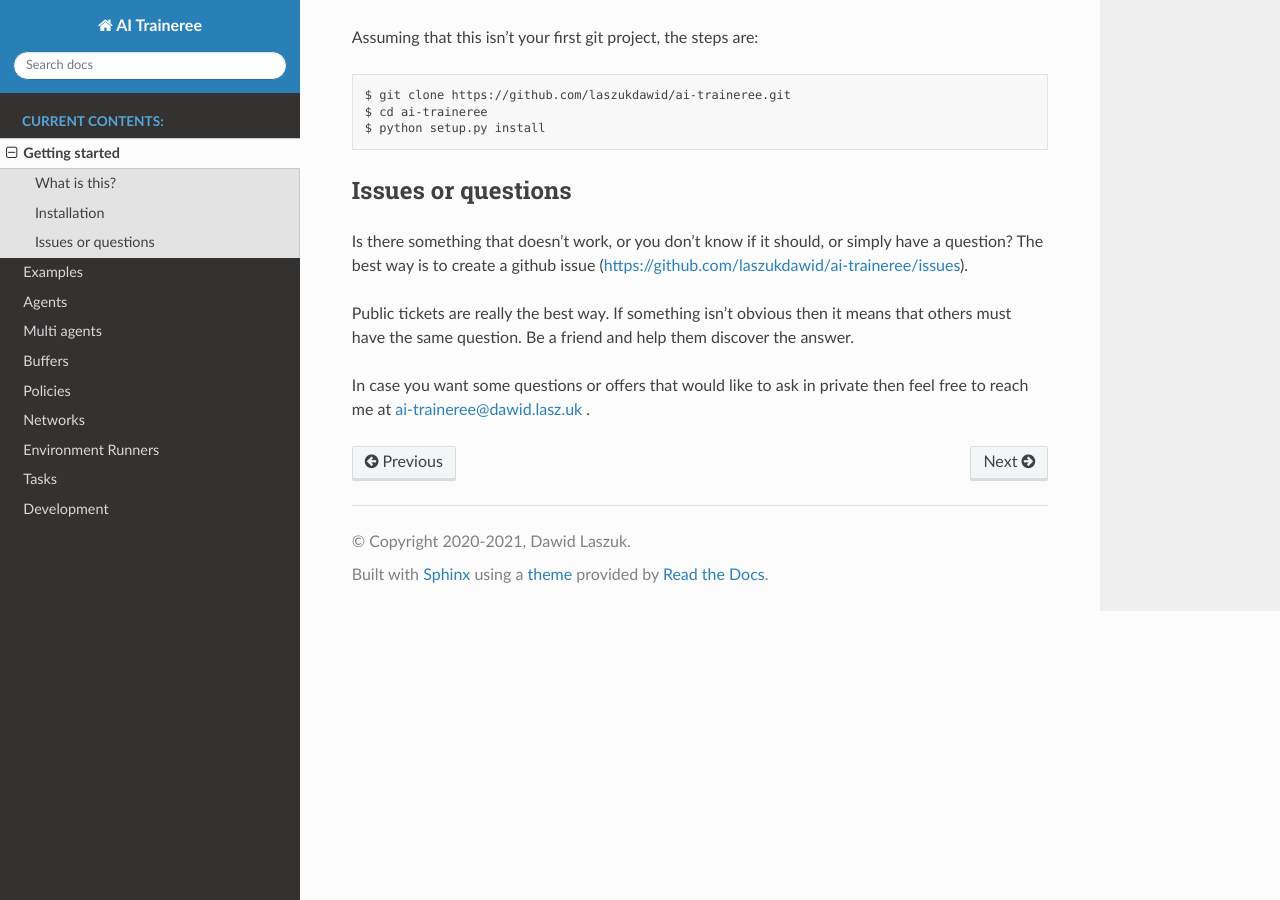
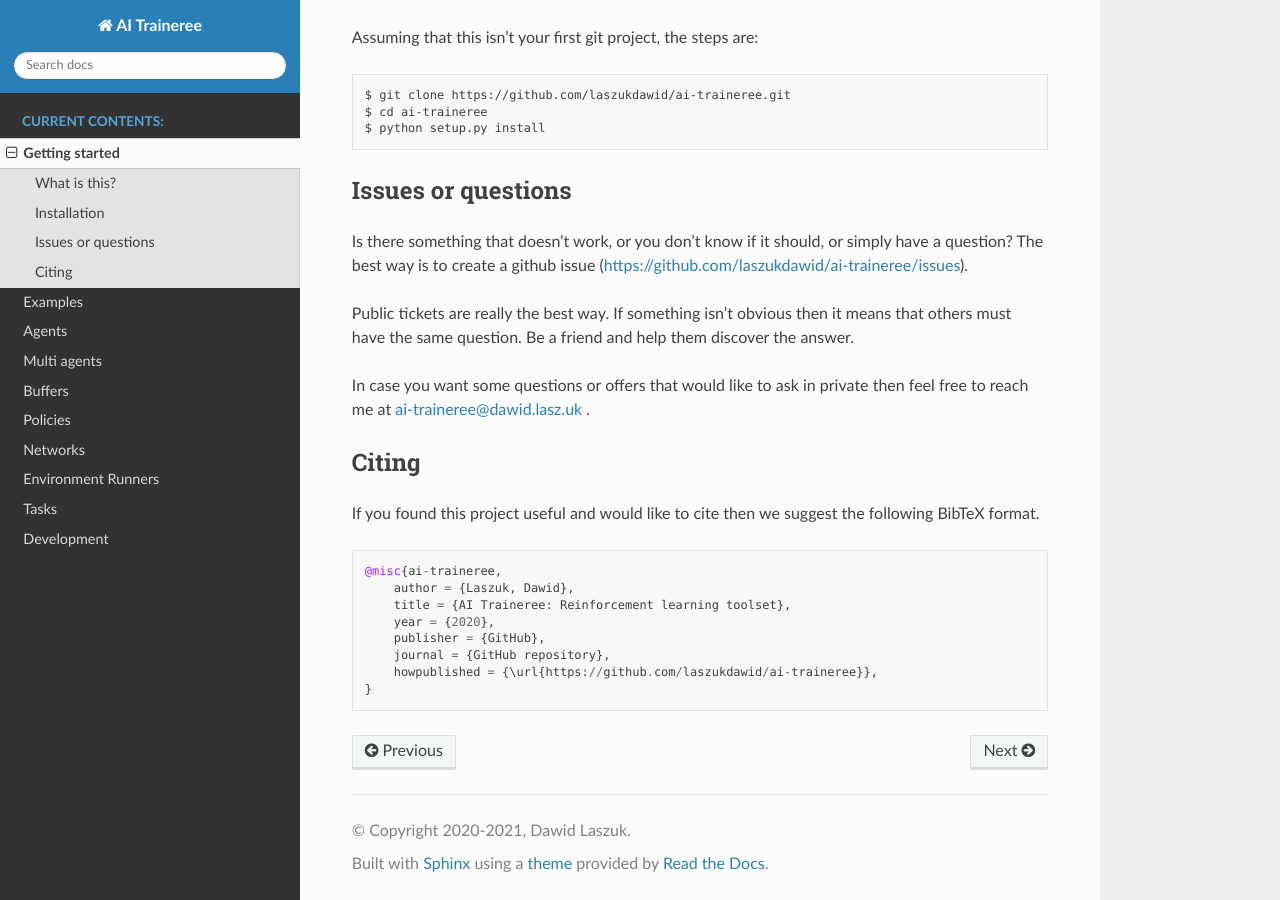
Before and after one commit to laszukdawid/ai-traineree, a Sphinx documentation site: the page built from docs/intro.rst, in a window 1280 px wide and 900 px high, scrolled down 786 px. Built offline with Sphinx 7.4.7 and the Read the Docs theme 2.0.0, drawn with Linux system fonts in a browser that asks for light colours.

Commit message:
Adds recommended citation #10

```diff
--- a/docs/intro.rst
+++ b/docs/intro.rst
@@ -49,3 +49,22 @@ must have the same question. Be a friend and help them discover the answer.
 
 In case you want some questions or offers that would like to ask in private then feel free
 to reach me at ai-traineree@dawid.lasz.uk .
+
+
+Citing
+------
+
+If you found this project useful and would like to cite then we suggest the following BibTeX format.
+
+
+
+.. code::
+
+    @misc{ai-traineree,
+        author = {Laszuk, Dawid},
+        title = {AI Traineree: Reinforcement learning toolset},
+        year = {2020},
+        publisher = {GitHub},
+        journal = {GitHub repository},
+        howpublished = {\url{https://github.com/laszukdawid/ai-traineree}},
+    }
```
Also changed, not shown: README.md (+12 -0 lines).
